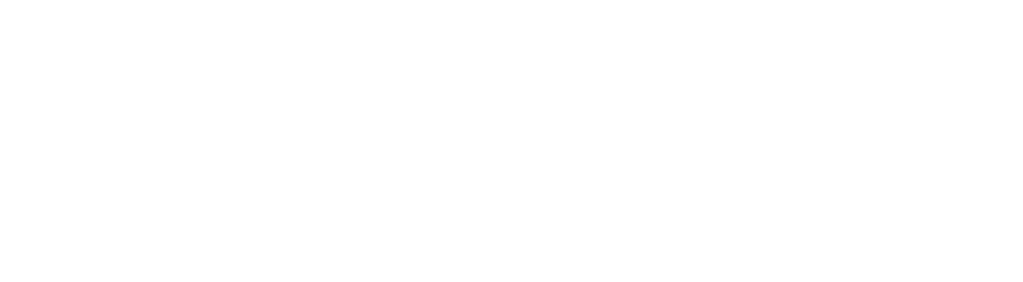
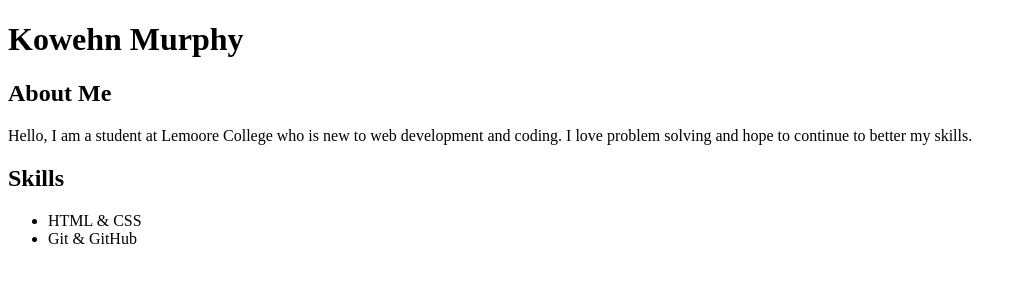
Before and after one commit to kowehn/COMP001A.Personal_Portfolio, a plain HTML site: page index.html in a window 1280 px wide. Shown: the whole page, without its empty margins (0-1023 px from the left). Drawn offline with Linux system fonts and the light colour scheme.

Commit message:
added style.css page, bio, and skill section.

```diff
--- a/index.html
+++ b/index.html
@@ -1,15 +1,28 @@
 <!DOCTYPE html>
 <html lang="en">
 <head>
-    <title>Kowehn Murphy</title>
+  <meta charset="UTF-8">
+  <meta name="viewport" content="width=device-width, initial-scale=1.0">
+  <title>Kowehn Murphy</title>
 
+  <link rel="stylesheet" href="style.css">
 </head>
 
+<body>
+<header>
+    <h1>Kowehn Murphy</h1>
+  </header>
+  <section id="bio">
+    <h2>About Me</h2>
+    <p>
+      Hello, I am a student at Lemoore College who is new to web development and coding. I love problem solving and hope to continue to better my skills.
+    </p>
+  </section>
 
-
-
-
-
-
-
-</html>
+  <section id="skills">
+    <h2>Skills</h2>
+    <ul>
+      <li>HTML & CSS </li>
+      <li>Git & GitHub</li>
+    </ul>
+  </section>
```
Also changed, not shown: style.css (added).
